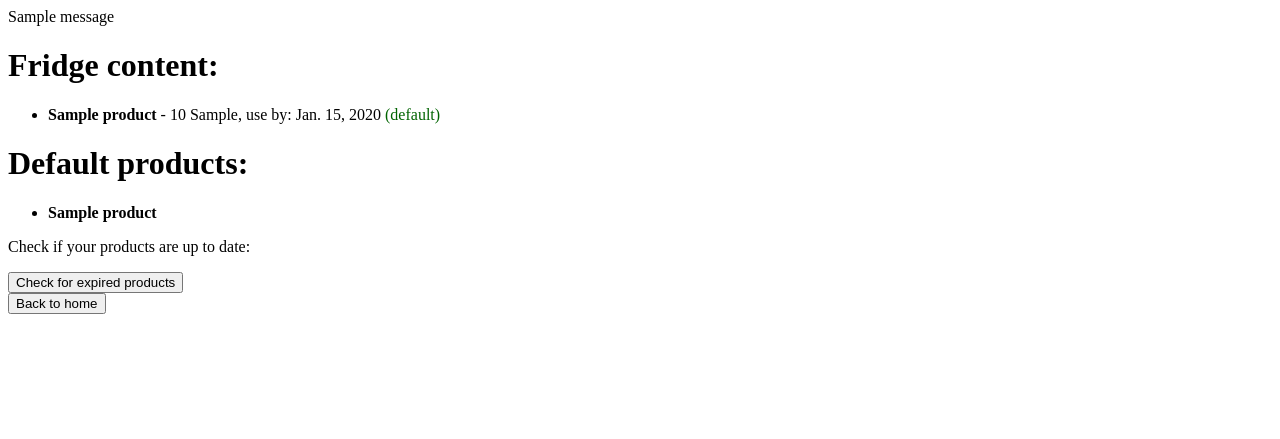
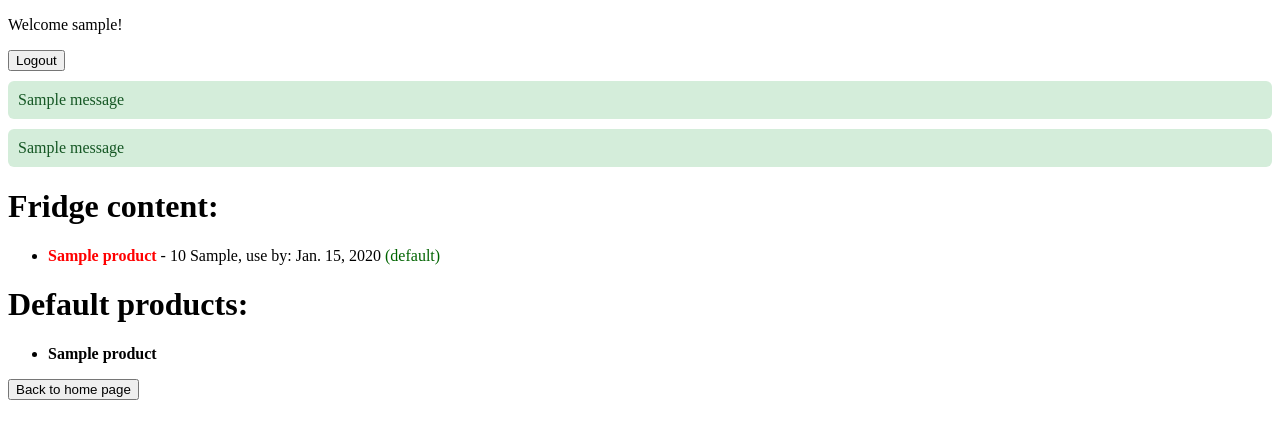
Before and after one commit to renioko/Django_training-my_little_pantry, a Django app: page /fridge/ in a window 1280 px wide. Shown: the top 439 px of the page. Run offline with Django 5.2, Linux system fonts and the light colour scheme; a user stored in the database is signed in; tables that the repository leaves empty hold one stand-in row (values such as "Sample post"); one stand-in notice (Sample message) is shown.

Commit message:
updated my_fridge/models - added @p roperty to function is_fresh(); updated fridge.html  -> now it uses css styles and extends base.html; added static folder and fridge.css; updated base.html

```diff
--- a/my_little_pantry/my_fridge/models.py
+++ b/my_little_pantry/my_fridge/models.py
@@ -29,6 +29,7 @@ class FridgeProduct(models.Model):
     def show_expiry_date(self):
         return f"{self.product.name} - expires on {self.expiry_date}"
 
+    @property
     def is_fresh(self):
         """
         Returns True if products is not expired, otherwise False.
--- /dev/null
+++ b/my_little_pantry/my_fridge/static/my_fridge/fridge.css
@@ -0,0 +1,25 @@
+.fresh strong {
+    color: green;
+}
+
+.expired strong {
+    color: red;
+}
+
+.default {
+    color: darkgreen;
+}
+
+.alert {
+    padding: 10px;
+    margin: 10px 0;
+    border-radius: 6px;
+}
+.alert-success {
+    background-color: #d4edda;
+    color: #155724;
+}
+.alert-error {
+    background-color: #f8d7da;
+    color: #721c24;
+}
--- a/my_little_pantry/my_fridge/templates/my_fridge/fridge.html
+++ b/my_little_pantry/my_fridge/templates/my_fridge/fridge.html
@@ -1,10 +1,8 @@
-<!DOCTYPE html>
-<html lang="en">
-<head>
-    <meta charset="UTF-8">
-    <title>My Fridge</title>
-</head>
-<body>
+{% extends "base.html" %}
+
+{% block title %}y fridge {% endblock %}
+
+{% block content %}
     {% if messages %}
         {% for message in messages %}
             <div class="alert alert-{{message.tags}}">
@@ -17,10 +15,11 @@
     {% if products %}
         <ul>
             {% for product in products %}
-        <li>
-            <strong>{{product.product.name}}</strong> - {{product.quantity}} {{product.product.unit}},   use by: {{product.expiry_date}}
+
+            <li class="{% if product.is_fresh %}fresh{% else %}expired{% endif %}">
+                <strong>{{product.product.name}}</strong> - {{product.quantity}} {{product.product.unit}}, use by: {{product.expiry_date}}
                 {% if product.is_default_product %}
-                <span style="color: darkgreen;">(default)</span>
+                    <span style="color: darkgreen;"> (default) </span>
                 {% endif %}
             </li>
             {% endfor %}
@@ -39,18 +38,10 @@
                 {% endfor %}
             {% endif %}
             </ul>
-
-    <form method="post">
-            {% csrf_token %}
-            <!-- {{ form.as_p }} -->
-            <p>Check if your products are up to date:</p>
-            <button type="submit">Check for expired products</button>
-    </form>
+{% endblock %}
 
 
-
+<!--
     <form action="{% url 'index' %}" method="get">
         <button type="submit">Back to home</button>
-    </form>
-</body>
-</html>
+    </form> -->
--- a/my_little_pantry/templates/base.html
+++ b/my_little_pantry/templates/base.html
@@ -1,8 +1,11 @@
+{% load static %}
 <!DOCTYPE html>
 <html>
 <head>
     <meta charset="UTF-8">
     <title> {% block title %}My little pantry{% endblock %}</title>
+    <link rel="stylesheet" type="text/css" href="{% static 'my_fridge/fridge.css' %}">
+    {% block extra_head %} {% endblock %}
 </head>
 <body>
 <header>
@@ -18,9 +21,21 @@
 <a href="{% url 'login' %}">Login</a>
 {% endif %}
 </header>
-
+    <!-- Wiadomości globalne -->
+    {% if messages %}
+        {% for message in messages %}
+            <div class="alert alert-{{ message.tags }}">
+                {{ message }}
+            </div>
+        {% endfor %}
+    {% endif %}
 <main>
     {% block content %}{% endblock %}
 </main>
+<footer>
+    <form action="{% url 'index' %}" method="get">
+        <button type="submit">Back to home page</button>
+    </form>
+</footer>
 </body>
 </html>
```
Lines whose indentation alone changed are shown as unchanged.
